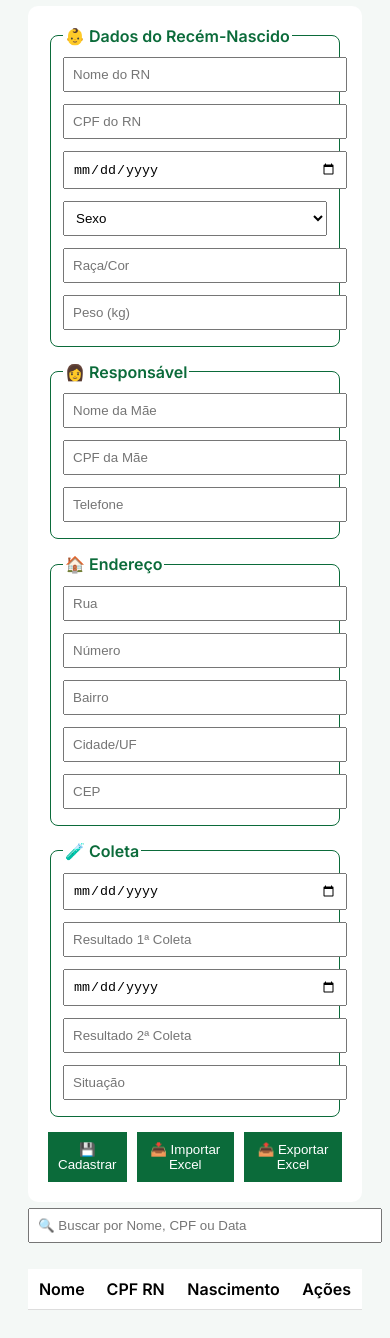
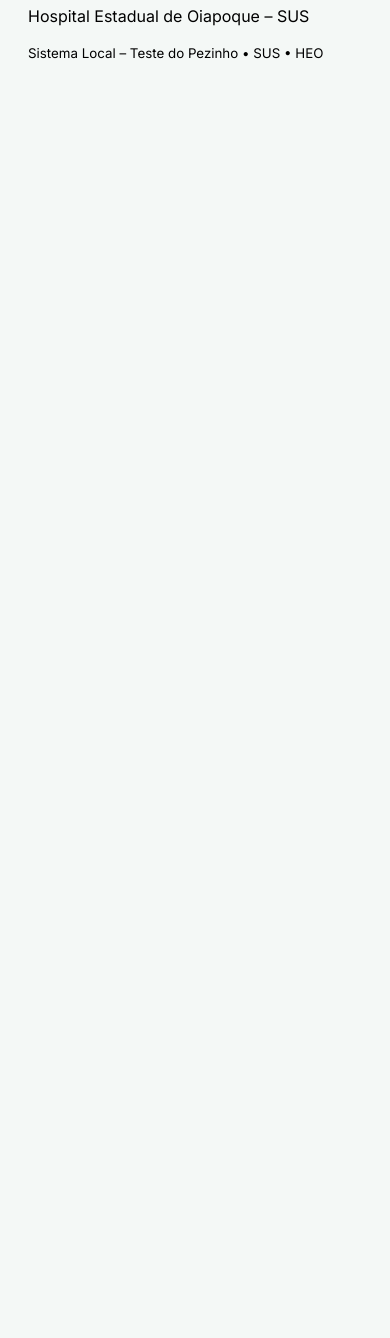
Before and after one commit to RoboCriptoMaster1/teste-do-pezinho-sus, a plain HTML site: page index.html in a window 390 px wide. Shown: the part 143-1481 px from the top of the page. After the commit the page ends 844 px from the top, so only its background shows below. Drawn offline with nearby package versions, Linux system fonts and the light colour scheme.

Commit message:
Refactor index.html for PWA and structure improvements
Updated the HTML structure and added meta tags for responsiveness and PWA support.

```diff
--- a/index.html
+++ b/index.html
@@ -1,114 +1,68 @@
 <!DOCTYPE html>
-<html lang="en">
-
-  <head>
-    <meta charset="UTF-8">
-    <title>PROJETO TESTE DP PEZINHO</title>
-    <link rel="stylesheet" href="./style.css">
-
-  </head>
-
-  <body>
-  <!DOCTYPE html>
 <html lang="pt-BR">
 <head>
-  <meta charset="UTF-8">
-  <title>Teste do Pezinho – HEO</title>
+  <meta charset="UTF-8" />
 
-  <!-- Fonte -->
-  <link href="https://fonts.googleapis.com/css2?family=Inter:wght@300;400;600&display=swap" rel="stylesheet">
+  <title>Teste do Pezinho - SUS | HEO</title>
 
-  <!-- Font Awesome -->
-  <link rel="stylesheet" href="https://cdnjs.cloudflare.com/ajax/libs/font-awesome/6.5.0/css/all.min.css">
+  <!-- RESPONSIVO -->
+  <meta name="viewport" content="width=device-width, initial-scale=1.0" />
 
-  <!-- jsPDF -->
-  <script src="https://cdnjs.cloudflare.com/ajax/libs/jspdf/2.5.1/jspdf.umd.min.js"></script>
+  <!-- TEMA PWA -->
+  <meta name="theme-color" content="#0b6b3a" />
 
-  <link rel="stylesheet" href="style.css">
+  <!-- MANIFESTO PWA -->
+  <link rel="manifest" href="manifest.json" />
 
-  <!-- manifestJson -->
-  <link rel="manifest" href="manifest.json">
+  <!-- CSS -->
+  <link rel="stylesheet" href="style.css" />
+
+  <!-- FONTE -->
+  <link
+    href="https://fonts.googleapis.com/css2?family=Inter:wght@300;400;600&display=swap"
+    rel="stylesheet"
+  />
 
 </head>
 
 <body>
 
-<h1>🍼 Cadastro – Teste do Pezinho</h1>
+  <!-- CABEÇALHO -->
+  <header class="app-header">
+    <h1>Cadastro – Teste do Pezinho</h1>
+    <p>Hospital Estadual de Oiapoque – SUS</p>
+  </header>
 
-<form id="cadastroForm">
+  <!-- CONTEÚDO PRINCIPAL -->
+  <main>
+    <!-- 🔽 aqui fica todo o seu formulário atual -->
+  </main>
 
-  <fieldset>
-    <legend>👶 Dados do Recém-Nascido</legend>
-    <input id="nome" placeholder="Nome do RN" required>
-    <input id="cpfRN" placeholder="CPF do RN" required>
-    <input type="date" id="dataNascimento" required>
-    <select id="sexo" required>
-      <option value="">Sexo</option>
-      <option value="M">Masculino</option>
-      <option value="F">Feminino</option>
-    </select>
-    <input id="raca" placeholder="Raça/Cor">
-    <input id="peso" placeholder="Peso (kg)">
-  </fieldset>
+  <!-- RODAPÉ -->
+  <footer class="app-footer">
+    <small>
+      Sistema Local – Teste do Pezinho • SUS • HEO
+    </small>
+  </footer>
 
-  <fieldset>
-    <legend>👩 Responsável</legend>
-    <input id="nomeMae" placeholder="Nome da Mãe">
-    <input id="cpfMae" placeholder="CPF da Mãe">
-    <input id="telefone" placeholder="Telefone">
-  </fieldset>
+  <!-- JS PRINCIPAL -->
+  <script src="script.js"></script>
 
-  <fieldset>
-    <legend>🏠 Endereço</legend>
-    <input id="rua" placeholder="Rua">
-    <input id="numero" placeholder="Número">
-    <input id="bairro" placeholder="Bairro">
-    <input id="cidadeUF" placeholder="Cidade/UF">
-    <input id="cep" placeholder="CEP">
-  </fieldset>
-
-  <fieldset>
-    <legend>🧪 Coleta</legend>
-    <input type="date" id="primeiraColeta">
-    <input id="resultado1" placeholder="Resultado 1ª Coleta">
-    <input type="date" id="segundaColeta">
-    <input id="resultado2" placeholder="Resultado 2ª Coleta">
-    <input id="situacao" placeholder="Situação">
-  </fieldset>
-
-  <div class="acoes">
-    <button type="button" onclick="cadastrarRN()">💾 Cadastrar</button>
-    <button type="button" onclick="importarExcel()">📥 Importar Excel</button>
-    <button type="button" onclick="exportarExcel()">📤 Exportar Excel</button>
-  </div>
-</form>
-
-<input id="busca" placeholder="🔍 Buscar por Nome, CPF ou Data" onkeyup="filtrarTabela()">
-
-<table>
-  <thead>
-    <tr>
-      <th>Nome</th>
-      <th>CPF RN</th>
-      <th>Nascimento</th>
-      <th>Ações</th>
-    </tr>
-  </thead>
-  <tbody id="tabela"></tbody>
-</table>
-
-<script src="script.js"></script>
-
-<script>
-if ('serviceWorker' in navigator) {
-  navigator.serviceWorker.register('service-worker.js');
-}
-</script>
+  <!-- REGISTRO DO SERVICE WORKER -->
+  <script>
+    if ('serviceWorker' in navigator) {
+      window.addEventListener('load', function () {
+        navigator.serviceWorker
+          .register('./service-worker.js')
+          .then(function () {
+            console.log('Service Worker registrado com sucesso');
+          })
+          .catch(function (error) {
+            console.log('Erro ao registrar Service Worker:', error);
+          });
+      });
+    }
+  </script>
 
 </body>
 </html>
-    <script src='https://cdnjs.cloudflare.com/ajax/libs/jspdf/2.5.1/jspdf.umd.min.js'></script><script  src="./script.js"></script>
-
-  </body>
-
-</html>
```
